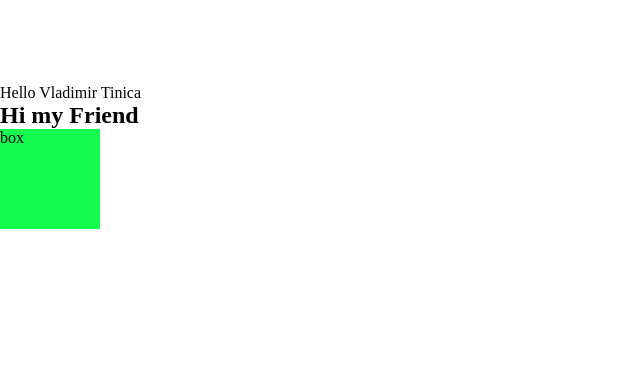
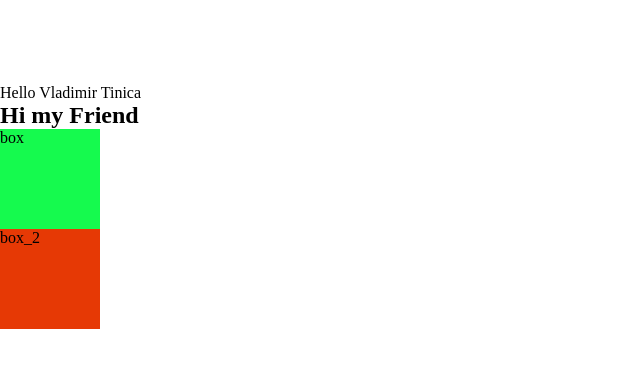
Before and after one commit to vltinica/newDir, a plain HTML site: page index.html in a window 1280 px wide. Shown: the part 71-438 px from the top of the page, without its empty margins (0-640 px from the left). Drawn offline with Linux system fonts and the light colour scheme; files whose address does not match are found by name.

Commit message:
add div.color_2

```diff
--- a/CSS/style.css
+++ b/CSS/style.css
@@ -14,3 +14,9 @@
   height: 100px;
   background: rgb(21, 250, 78);
 }
+
+.color_2 {
+  width: 100px;
+  height: 100px;
+  background: rgb(230, 57, 5);
+}
--- a/index.html
+++ b/index.html
@@ -14,6 +14,7 @@
     <p>Hello <span>Vladimir Tinica</span></p>
     <h2>Hi my Friend</h2>
     <div class="color">box</div>
+    <div class="color_2">box_2</div>
     <script src="./src/script.js"></script>
   </body>
 </html>
```
